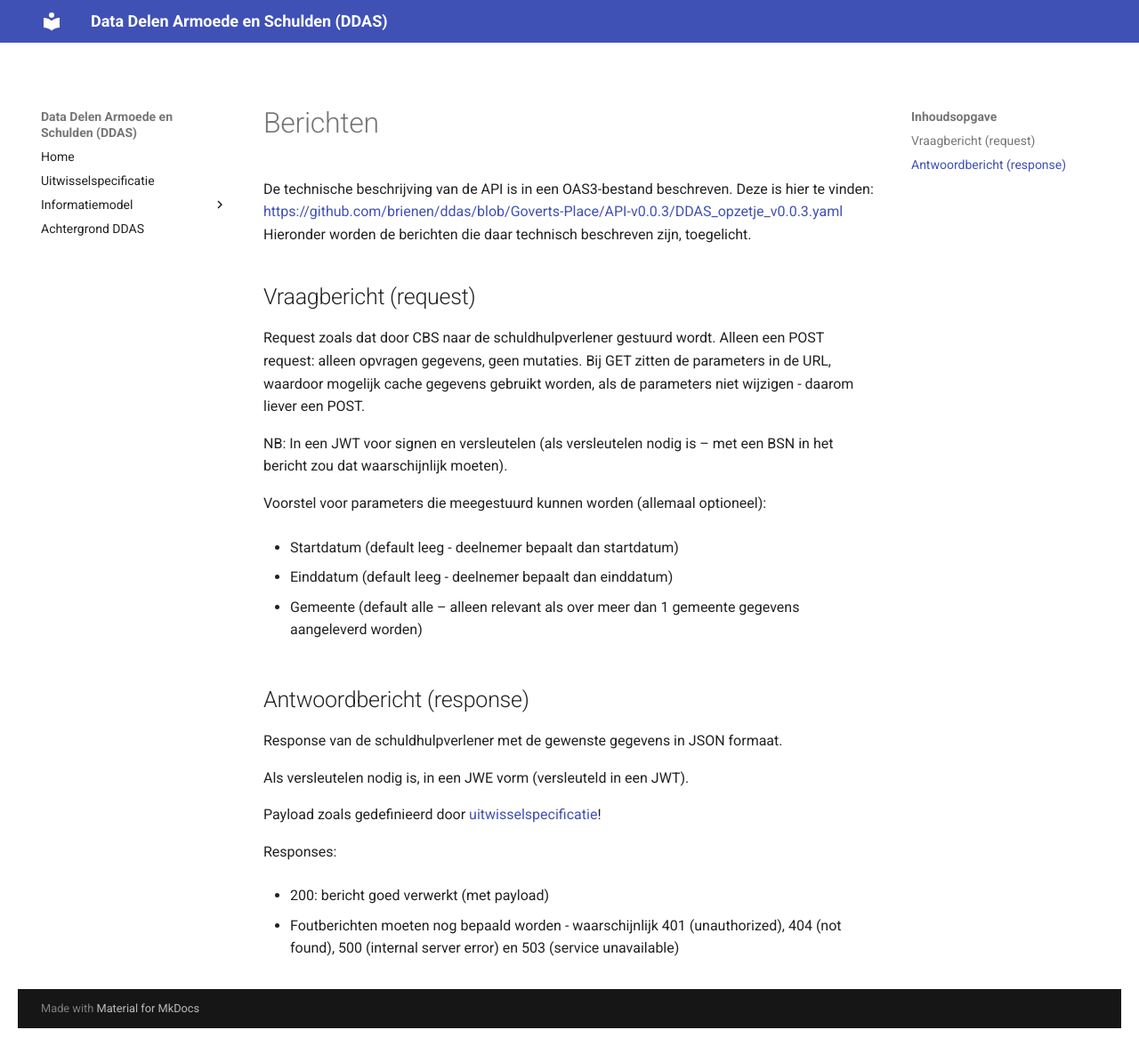
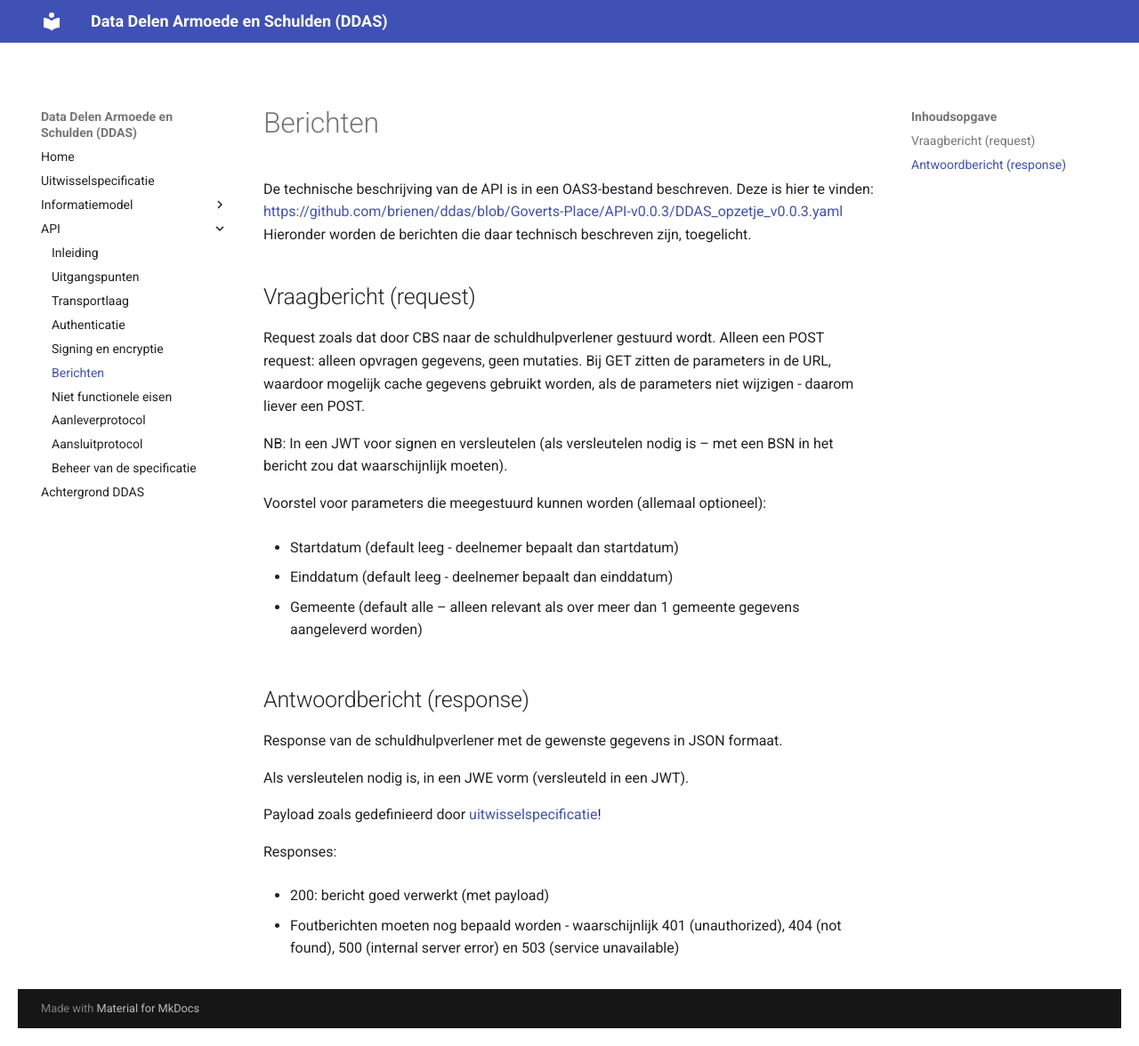
Before and after one commit to VNG-Realisatie/ddas, an MkDocs documentation site: the page built from docs/API/berichten.md, in a window 1280 px wide and 1176 px high. Shown: the whole window at 89% size. Built offline with MkDocs 1.6.1 and Material for MkDocs 9.7.7, drawn with Linux system fonts in a browser that asks for light colours; the version menu is left out.

Commit message:
Update mkdocs.yml
Toevoegen API documenten

```diff
--- a/mkdocs.yml
+++ b/mkdocs.yml
@@ -15,6 +15,18 @@ nav:
   - Informatiemodel:
     - Hoofdlijnen: rapport_1.md
     - Detailspecificatie: rapport_2.md
+  - API:
+    - Inleiding: API/readme.md
+    - Uitgangspunten: API/uitgangspunten.md
+    - Transportlaag: API/transport.md
+    - Authenticatie: API/iam.md
+    - Signing en encryptie: API/signing-encryptie.md
+    - Berichten: API/berichten.md
+    - Niet functionele eisen: API/non-functionals.md
+    - Aanleverprotocol: API/aanleverprotocol.md
+    - Aansluitprotocol: API/aansluitprotocol.md
+    - Beheer van de specificatie: API/beheer-specificatie.md
+
   - Achtergrond DDAS: rapport_0.md
 
 markdown_extensions:
```
